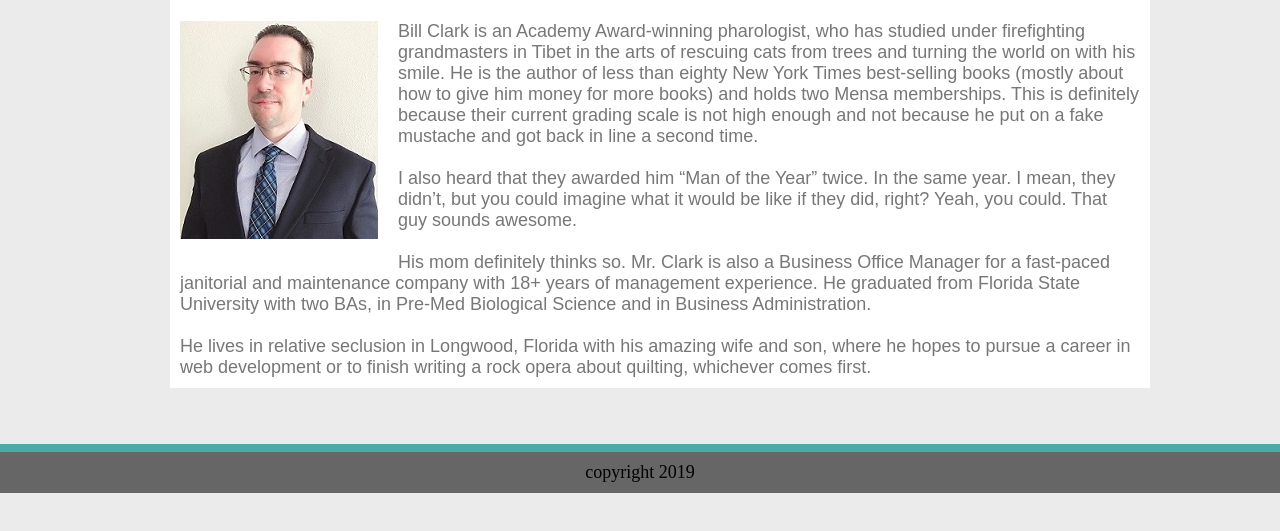
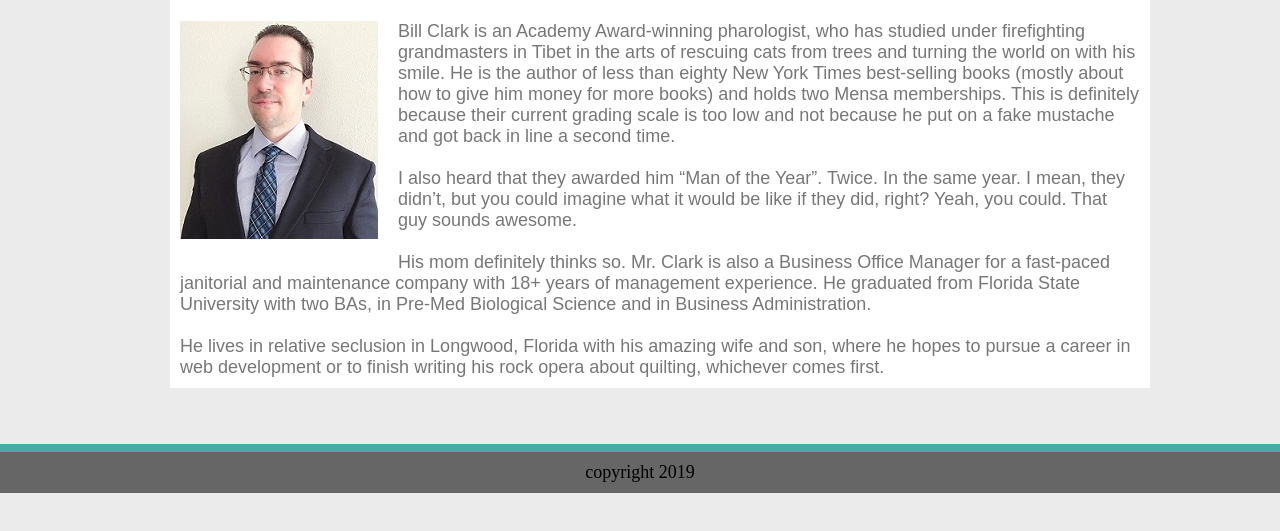
Before and after one commit to williamclark6378/Basic-Portfolio, a plain HTML site: page index.html in a window 1280 px wide. Shown: the part 235-766 px from the top of the page. Drawn offline with Linux system fonts and the light colour scheme.

Commit message:
edited bio

```diff
--- a/index.html
+++ b/index.html
@@ -34,11 +34,11 @@
             from trees and turning the world on with his smile. He is the author of less than eighty
             New York Times best-selling books (mostly about how to give him money for more books)
             and holds two Mensa memberships. This is definitely because their current grading scale
-            is not high enough and not because he put on a fake mustache and got back in line a second
+            is too low and not because he put on a fake mustache and got back in line a second
             time. </a></p>
             <br>
             <br>
-            <p>I also heard that they awarded him “Man of the Year” twice. In the same year. I mean,
+            <p>I also heard that they awarded him “Man of the Year”. Twice. In the same year. I mean,
             they didn’t, but you could imagine what it would be like if they did, right? Yeah, you could.
             That guy sounds awesome.</p>
             <br>
@@ -50,7 +50,7 @@
             <br>
             <br>
             <p>He lives in relative seclusion in Longwood, Florida with his amazing wife and son,
-            where he hopes to pursue a career in web development or to finish writing a rock opera about
+            where he hopes to pursue a career in web development or to finish writing his rock opera about
             quilting, whichever comes first.</p>
         </div>
 
```
